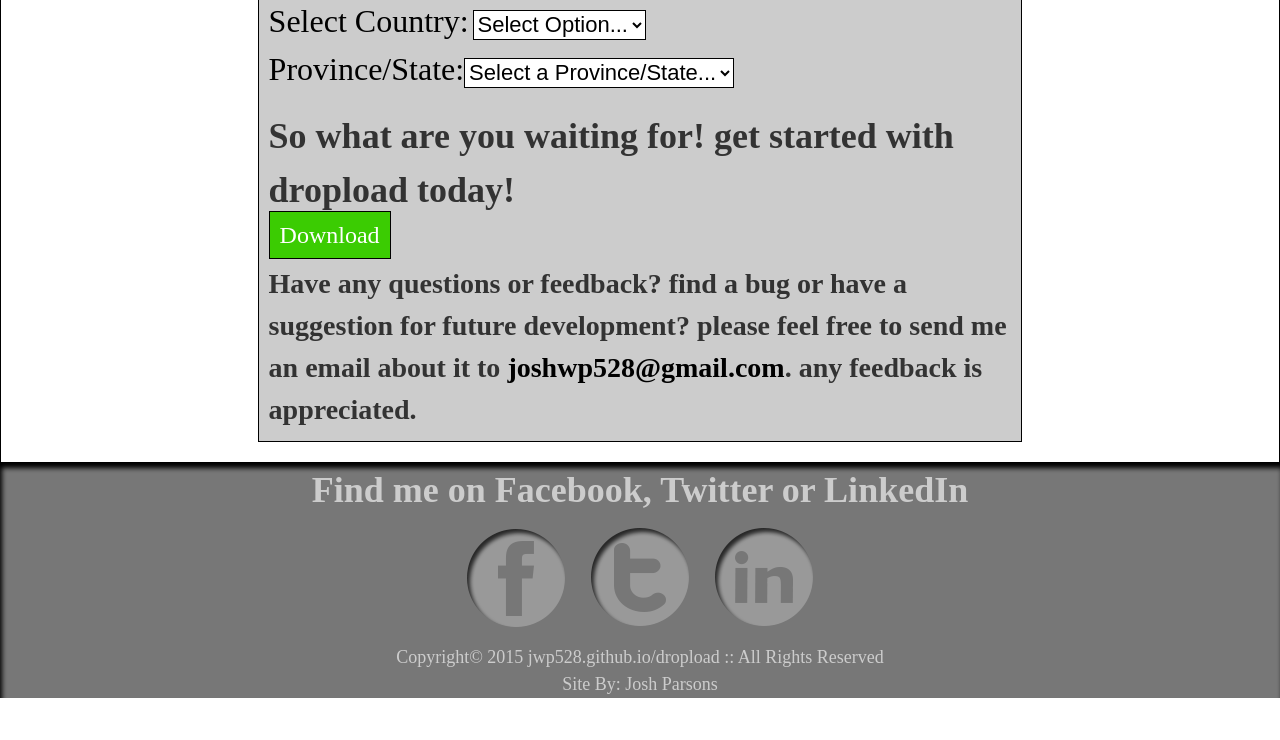
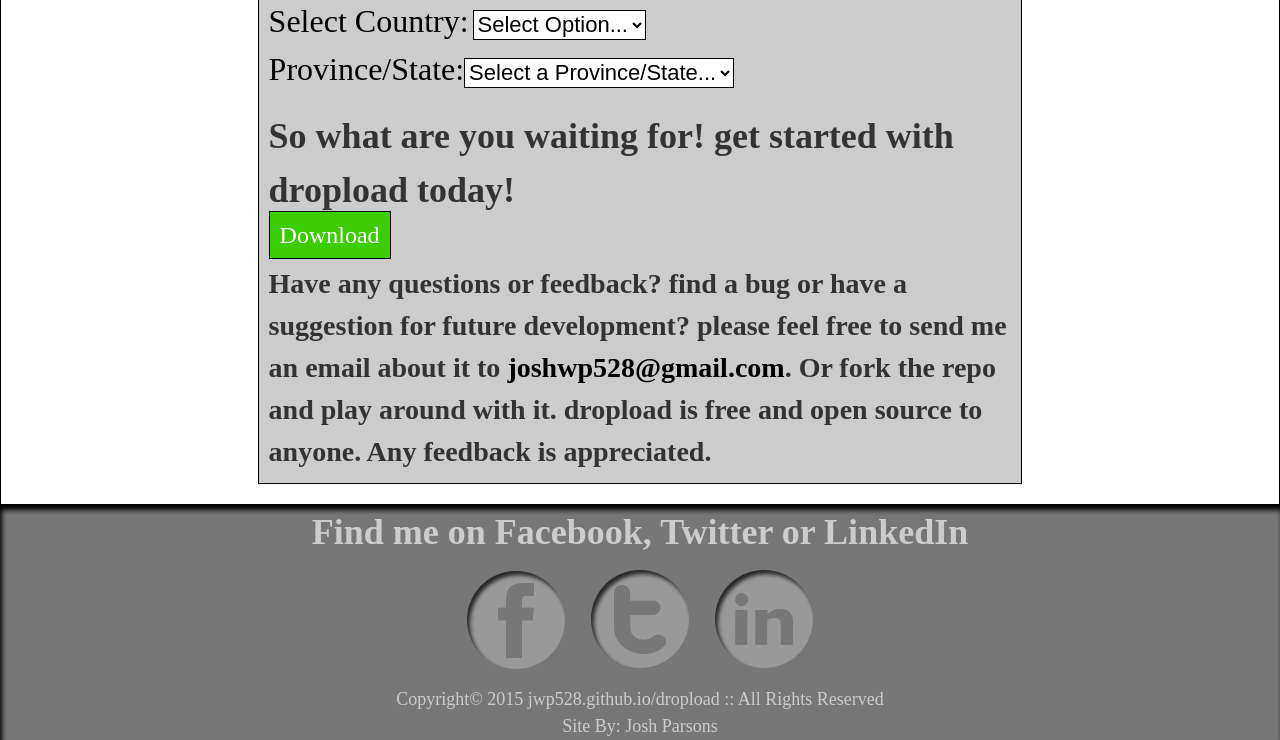
Before and after one commit to jwp528/jwp528.github.io, a plain HTML site: page dropload/index.html in a window 1280 px wide. Shown: the part 3518-4258 px from the top of the page. Before the commit the page ends 4216 px from the top, so only its background shows below. Drawn offline with nearby package versions, Linux system fonts and the light colour scheme.

Commit message:
text update

```diff
--- a/dropload/index.html
+++ b/dropload/index.html
@@ -185,7 +185,7 @@
         <h2 class="title">So what are you waiting for! get started with dropload today!</h2>
         <a class="download" href="http://www.github.com/jwp528/dropload">Download</a>
 
-        <h4>Have any questions or feedback? find a bug or have a suggestion for future development? please feel free to send me an email about it to <span id="email">joshwp528@gmail.com</span>. any feedback is appreciated.</h4>
+        <h4>Have any questions or feedback? find a bug or have a suggestion for future development? please feel free to send me an email about it to <span id="email">joshwp528@gmail.com</span>. Or fork the repo and play around with it. dropload is free and open source to anyone. Any feedback is appreciated.</h4>
       </div>
     </div>
     <div class="footer">
```
